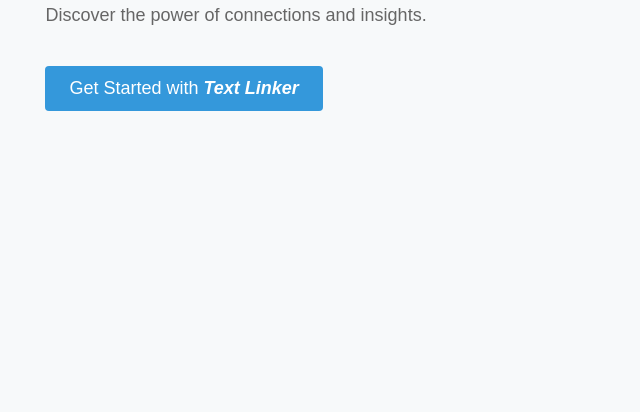
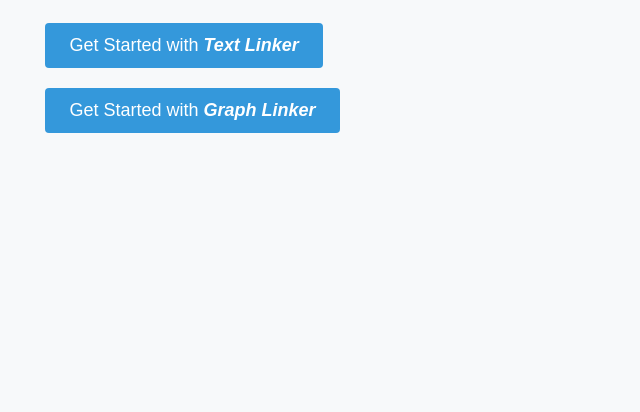
Before and after one commit to marsvillager/InsightLink, an Electron app: page index.html in a window 800 px wide. Shown: the part 404-816 px from the top of the page, without its empty margins (79-719 px from the left). Drawn offline with Linux system fonts and the light colour scheme.

Commit message:
graph linker

```diff
--- a/css/style.css
+++ b/css/style.css
@@ -28,6 +28,7 @@
   border-radius: 4px;
   font-size: 18px;
   transition: background-color 0.3s ease;
+  margin: 0 0 20px 0;
 }
 
 .button:hover {
--- a/index.html
+++ b/index.html
@@ -10,8 +10,9 @@
   <body>
     <div>
       <h1>Welcome to Insight Link</h1>
-      <p>Discover the power of connections and insights.</p>
-      <a class="button" href="text-linker.html">Get Started with <i><strong>Text Linker</strong></i></a>
+      <p><i>Discover the Power of Linkage.</i></p>
+      <a class="button" href="text-linker.html">Get Started with <i><strong>Text Linker</strong></i></a><br>
+      <a class="button" href="graph-linker.html">Get Started with <i><strong>Graph Linker</strong></i></a>
     </div>
   </body>
 
```
